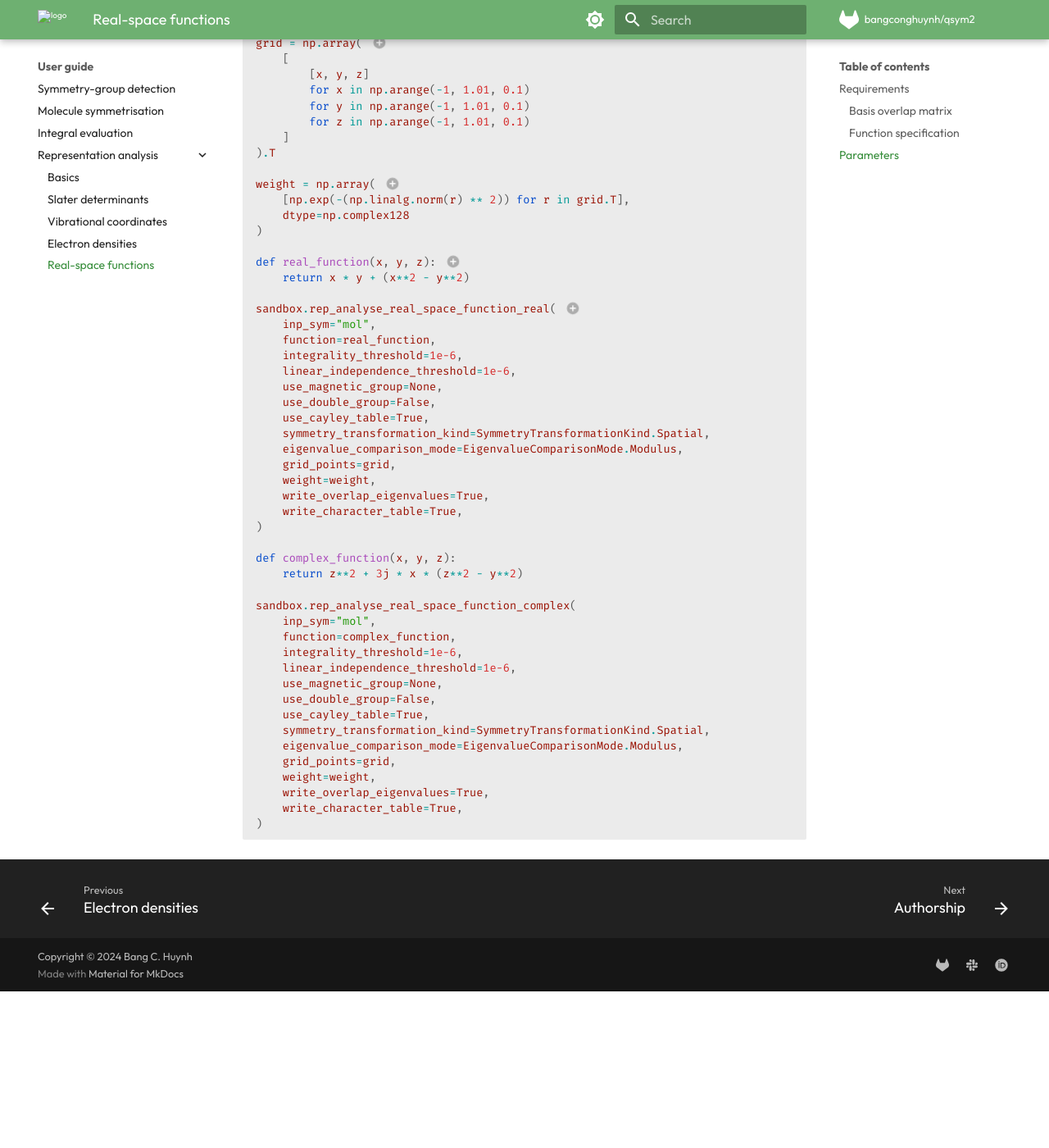
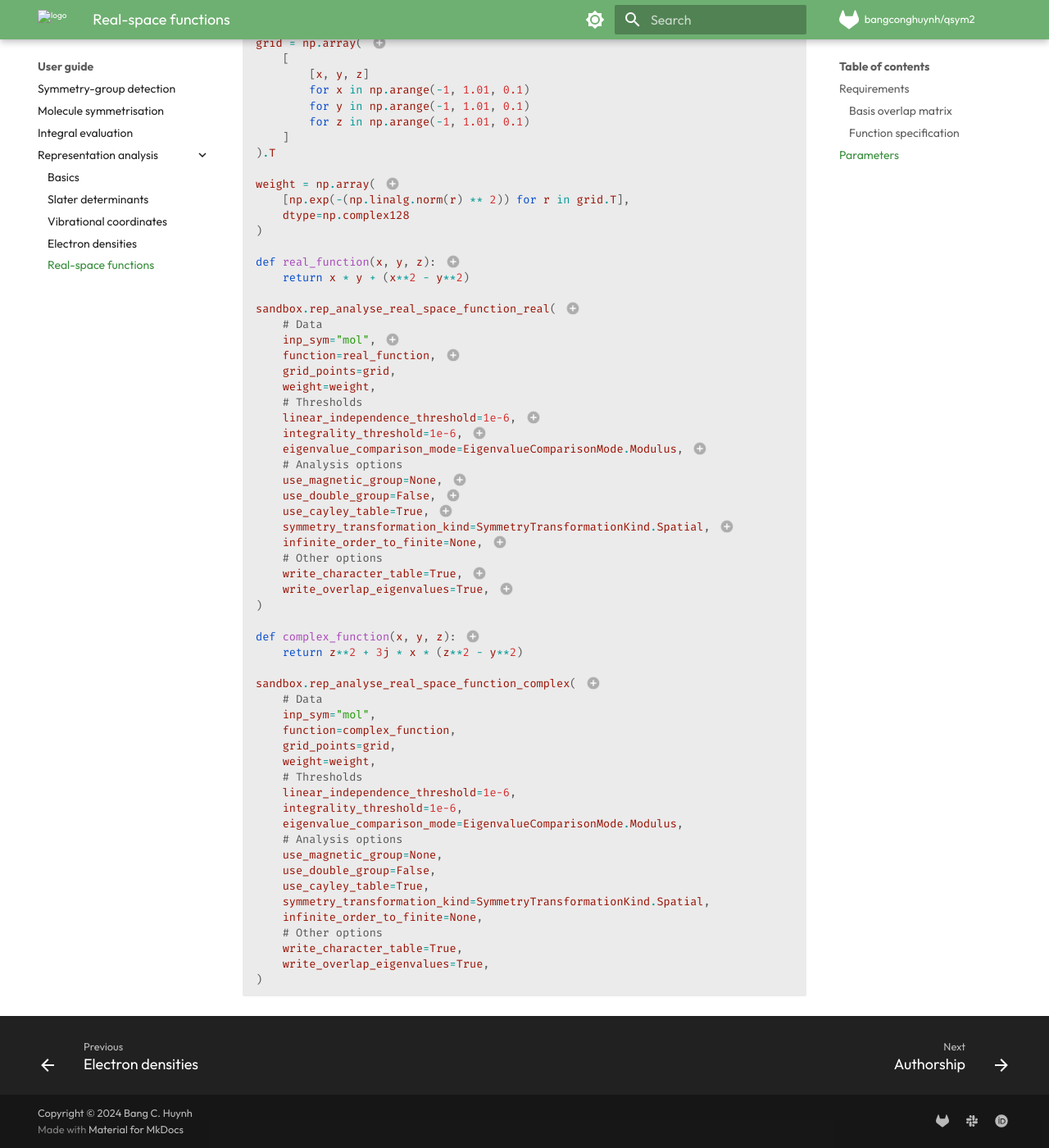
Before and after one commit to bangconghuynh/qsym2, an MkDocs documentation site: the page built from docs/docs/user-guide/representation-analysis/real-space-functions.md, in a window 1280 px wide and 1400 px high, scrolled down 1429 px. Shown: the whole window at 82% size. Built offline with MkDocs 1.6.1 and Material for MkDocs 9.7.7, drawn with Linux system fonts in a browser that asks for light colours; comment, search, counter and statistics services are not loaded; before the commit the page ends 2638 px from its top, so only the background shows below that.

Commit message:
Updated user guide.

````diff
--- a/docs/docs/user-guide/representation-analysis/real-space-functions.md
+++ b/docs/docs/user-guide/representation-analysis/real-space-functions.md
@@ -74,38 +74,48 @@ The way to do this via the Python API is shown below.
         return x * y + (x**2 - y**2)
 
     sandbox.rep_analyse_real_space_function_real( #(8)!
+        # Data
+        inp_sym="mol", #(9)!
+        function=real_function, #(10)!
+        grid_points=grid,
+        weight=weight,
+        # Thresholds
+        linear_independence_threshold=1e-6, #(11)!
+        integrality_threshold=1e-6, #(12)!
+        eigenvalue_comparison_mode=EigenvalueComparisonMode.Modulus, #(13)!
+        # Analysis options
+        use_magnetic_group=None, #(14)!
+        use_double_group=False, #(15)!
+        use_cayley_table=True, #(16)!
+        symmetry_transformation_kind=SymmetryTransformationKind.Spatial, #(17)!
+        infinite_order_to_finite=None, #(18)!
+        # Other options
+        write_character_table=True, #(19)!
+        write_overlap_eigenvalues=True, #(20)!
+    )
+
+    def complex_function(x, y, z): #(21)!
+        return z**2 + 3j * x * (z**2 - y**2)
+
+    sandbox.rep_analyse_real_space_function_complex( #(22)!
+        # Data
         inp_sym="mol",
-        function=real_function,
+        function=complex_function,
+        grid_points=grid,
+        weight=weight,
+        # Thresholds
+        linear_independence_threshold=1e-6,
         integrality_threshold=1e-6,
-        linear_independence_threshold=1e-6,
+        eigenvalue_comparison_mode=EigenvalueComparisonMode.Modulus,
+        # Analysis options
         use_magnetic_group=None,
         use_double_group=False,
         use_cayley_table=True,
         symmetry_transformation_kind=SymmetryTransformationKind.Spatial,
-        eigenvalue_comparison_mode=EigenvalueComparisonMode.Modulus,
-        grid_points=grid,
-        weight=weight,
+        infinite_order_to_finite=None,
+        # Other options
+        write_character_table=True,
         write_overlap_eigenvalues=True,
-        write_character_table=True,
-    )
-
-    def complex_function(x, y, z):
-        return z**2 + 3j * x * (z**2 - y**2)
-
-    sandbox.rep_analyse_real_space_function_complex(
-        inp_sym="mol",
-        function=complex_function,
-        integrality_threshold=1e-6,
-        linear_independence_threshold=1e-6,
-        use_magnetic_group=None,
-        use_double_group=False,
-        use_cayley_table=True,
-        symmetry_transformation_kind=SymmetryTransformationKind.Spatial,
-        eigenvalue_comparison_mode=EigenvalueComparisonMode.Modulus,
-        grid_points=grid,
-        weight=weight,
-        write_overlap_eigenvalues=True,
-        write_character_table=True,
     )
     ```
 
@@ -117,46 +127,46 @@ The way to do this via the Python API is shown below.
     6. :fontawesome-solid-users: This specifies an $N$-element array containing the weight values $w(\mathbfit{r}_i)$ associated with the specified grid points $\mathbfit{r}_i$.
     7. :fontawesome-solid-users: This is an example real-valued real-space function: $f(\mathbfit{r}) = xy + (x^2 - y^2)$.
     8. :fontawesome-solid-users: This is the Python driver function for representation analysis of real-valued real-space functions.
-    </br></br>:fontawesome-solid-laptop-code: This is a Python-exposed Rust function, [`rep_analyse_real_space_function_real`](https://qsym2.dev/api/qsym2/bindings/python/representation_analysis/density/fn.rep_analyse_densities.html). See the API documentation of this function for more details.
-
-    12. :fontawesome-solid-users: This specifies the path to the `.qsym2.sym` file that contains the serialised results of the symmetry-group detection (see the documentation for the `out_sym` parameter of the Python [`detect_symmetry_group`](https://qsym2.dev/api/qsym2/bindings/python/symmetry_group_detection/fn.detect_symmetry_group.html) function in [Symmetry-group detection/#Parameters](../symmetry-group-detection.md/#parameters)). This file should have been generated by the [`detect_symmetry_group`](https://qsym2.dev/api/qsym2/bindings/python/symmetry_group_detection/fn.detect_symmetry_group.html) function on the underlying molecular system prior to representation analysis.
+    </br></br>:fontawesome-solid-laptop-code: This is a Python-exposed Rust function, [`rep_analyse_real_space_function_real`](https://qsym2.dev/api/qsym2/sandbox/bindings/python/representation_analysis/real_space_function/fn.rep_analyse_real_space_function_real.html). See the API documentation of this function for more details.
+    9. :fontawesome-solid-users: This specifies the path to the `.qsym2.sym` file that contains the serialised results of the symmetry-group detection (see the documentation for the `out_sym` parameter of the Python [`detect_symmetry_group`](https://qsym2.dev/api/qsym2/bindings/python/symmetry_group_detection/fn.detect_symmetry_group.html) function in [Symmetry-group detection/#Parameters](../symmetry-group-detection.md/#parameters)). This file should have been generated by the [`detect_symmetry_group`](https://qsym2.dev/api/qsym2/bindings/python/symmetry_group_detection/fn.detect_symmetry_group.html) function on the underlying molecular system prior to representation analysis.
     </br></br>This name does not need to contain the `.qsym2.sym` extension.
     </br></br>The symmetry results in this file will be used to construct the symmetry group $\mathcal{G}$ to be used in the subsequent representation analysis.
-    13. :fontawesome-solid-users: This specifies the electron densities to be symmetry-analysed.
-    14. :fontawesome-solid-users: This specifies the basis angular order information for the underlying basis. See [Basics/Requirements/#Atomic-orbital basis angular order](basics.md/#atomic-orbital-basis-angular-order) for details of how to specify this.
-    15. :fontawesome-solid-users: This specifies the four-centre atomic-orbital spatial overlap tensor as a four-dimensional `numpy` array.
-    16. :fontawesome-solid-users: This specifies the optional complex-symmetric four-centre atomic-orbital spatial overlap tensor as a four-dimensional `numpy` array. This is only required for density symmetry analysis in the presence of antiunitary operations.
-    </br></br>:material-cog-sync-outline: Default: `None`.
-    17. :fontawesome-solid-users: This specifies a floating-point value for the linear independence threshold $\lambda^{\mathrm{thresh}}_{\mathbfit{S}}$.
+    10. :fontawesome-solid-users: This specifies the Python function that defines the real-valued real-space function to be symmetry-analysed.
+    11. :fontawesome-solid-users: This specifies a floating-point value for the linear independence threshold $\lambda^{\mathrm{thresh}}_{\mathbfit{S}}$.
     For more information, see [Basics/#Thresholds](basics.md/#thresholds).
-    18. :fontawesome-solid-users: This specifies a floating-point value for the integrality threshold $\lambda^{\mathrm{thresh}}_{\mathrm{int}}$.
+    12. :fontawesome-solid-users: This specifies a floating-point value for the integrality threshold $\lambda^{\mathrm{thresh}}_{\mathrm{int}}$.
     For more information, see [Basics/#Thresholds](basics.md/#thresholds).
-    19. :fontawesome-solid-users: This specifies the threshold comparison mode for the eigenvalues of the orbit overlap matrix $\mathbfit{S}$. The possible options are:
+    13. :fontawesome-solid-users: This specifies the threshold comparison mode for the eigenvalues of the orbit overlap matrix $\mathbfit{S}$. The possible options are:
         - `EigenvalueComparisonMode.Real`: this specifies the *real* comparison mode where the real parts of the eigenvalues are compared against the threshold,
         - `EigenvalueComparisonMode.Modulus`: this specifies the *modulus* comparison mode where the absolute values of the eigenvalues are compared against the threshold.
     </li>For more information, see [Basics/#Thresholds](basics.md/#thresholds).
-    20. :fontawesome-solid-users: This specifies whether magnetic groups, if present, shall be used for symmetry analysis. The possible options are:
+    14. :fontawesome-solid-users: This specifies whether magnetic groups, if present, shall be used for symmetry analysis. The possible options are:
         - `None`: this specifies choice 1 of [Basics/Analysis options/#Magnetic groups](basics.md/#magnetic-groups) &mdash; use the irreducible representations of the unitary group $\mathcal{G}$,
         - `MagneticSymmetryAnalysisKind.Representation`: this specifies choice 2 of [Basics/Analysis options/#Magnetic groups](basics.md/#magnetic-groups) &mdash; use the irreducible representations of the magnetic group $\mathcal{M}$, if $\mathcal{M}$ is available,
         - `MagneticSymmetryAnalysisKind.Corepresentation`: this specifies choice 3 of [Basics/Analysis options/#Magnetic groups](basics.md/#magnetic-groups) &mdash; use the irreducible corepresentations of the magnetic group $\mathcal{M}$, if $\mathcal{M}$ is available.
     </li>For more information, see [Basics/Analysis options/#Magnetic groups](basics.md/#magnetic-groups).
-    21. :fontawesome-solid-users: This is a boolean specifying if double groups shall be used for symmetry analysis. The possible options are:
+    15. :fontawesome-solid-users: This is a boolean specifying if double groups shall be used for symmetry analysis. The possible options are:
         - `False`: use only conventional irreducible representations or corepresentations of $\mathcal{G}$,
         - `True`: use projective irreducible representations or corepresentations of $\mathcal{G}$ obtainable via its double cover $\mathcal{G}^*$.
     </li>For more information, see [Basics/Analysis options/#Double groups](basics.md/#double-groups).
-    22. :fontawesome-solid-users: This is a boolean specifying if the Cayley table for the group, if available, should be used to speed up the computation of orbit overlap matrices.
+    16. :fontawesome-solid-users: This is a boolean specifying if the Cayley table for the group, if available, should be used to speed up the computation of orbit overlap matrices.
     </br></br>:material-cog-sync-outline: Default: `True`.
-    23. :fontawesome-solid-users: This specifies the kind of symmetry transformations to be applied to generate the orbit for symmetry analysis.
+    17. :fontawesome-solid-users: This specifies the kind of symmetry transformations to be applied to generate the orbit for symmetry analysis.
     The possible options are:
         - `SymmetryTransformationKind.Spatial`: spatial transformation only,
         - `SymmetryTransformationKind.SpatialWithSpinTimeReversal`: spatial transformation with spin-including time reversal,
         - `SymmetryTransformationKind.Spin`: spin transformation only,
         - `SymmetryTransformationKind.SpinSpatial`: coupled spin and spatial transformations.
     </li>For more information, see [Basics/Analysis options/#Transformation kinds](basics.md/#transformation-kinds).
-    24. :fontawesome-solid-users: This specifies the finite order $n$ to which all infinite-order symmetry elements, if any, are restricted. The possible options are:
+    18. :fontawesome-solid-users: This specifies the finite order $n$ to which all infinite-order symmetry elements, if any, are restricted. The possible options are:
         - `None`: do not restrict infinite-order symmetry elements to finite order,
         - a positive integer value: restrict all infinite-order symmetry elements to this finite order (this will be ignored if the system has no infinite-order symmetry elements).
     </li>For more information, see [Basics/Analysis options/#Infinite-order symmetry elements](basics.md/#infinite-order-symmetry-elements).
     </br></br>:material-cog-sync-outline: Default: `None`.
-    25. :fontawesome-solid-users: This boolean indicates if the *symbolic* character table of the prevailing symmetry group is to be printed in the output.
-    </li></br>:material-cog-sync-outline: Default: `True`.
+    19. :fontawesome-solid-users: This boolean indicates if the *symbolic* character table of the prevailing symmetry group is to be printed in the output.
+    </br></br>:material-cog-sync-outline: Default: `True`.
+    20. :fontawesome-solid-users: This boolean indicates if the eigenspectrum of the overlap matrix for the real-space function orbit should be printed out.
+    </br></br>:material-cog-sync-outline: Default: `True`.
+    21. :fontawesome-solid-users: This is an example complex-valued real-space function: $f(\mathbfit{r}) = z^2 + 3i \times x(z^2 - y^2)$.
+    22. :fontawesome-solid-users: This is the Python driver function for representation analysis of complex-valued real-space functions.
+    </br></br>:fontawesome-solid-laptop-code: This is a Python-exposed Rust function, [`rep_analyse_real_space_function_complex`](https://qsym2.dev/api/qsym2/sandbox/bindings/python/representation_analysis/real_space_function/fn.rep_analyse_real_space_function_complex.html). See the API documentation of this function for more details.
````
Also changed, not shown: docs/docs/user-guide/representation-analysis/electron-densities.md (+1 -1 lines), docs/docs/user-guide/representation-analysis/slater-determinants.md (+9 -9 lines), docs/docs/user-guide/representation-analysis/vibrational-coordinates.md (+1 -1 lines).
